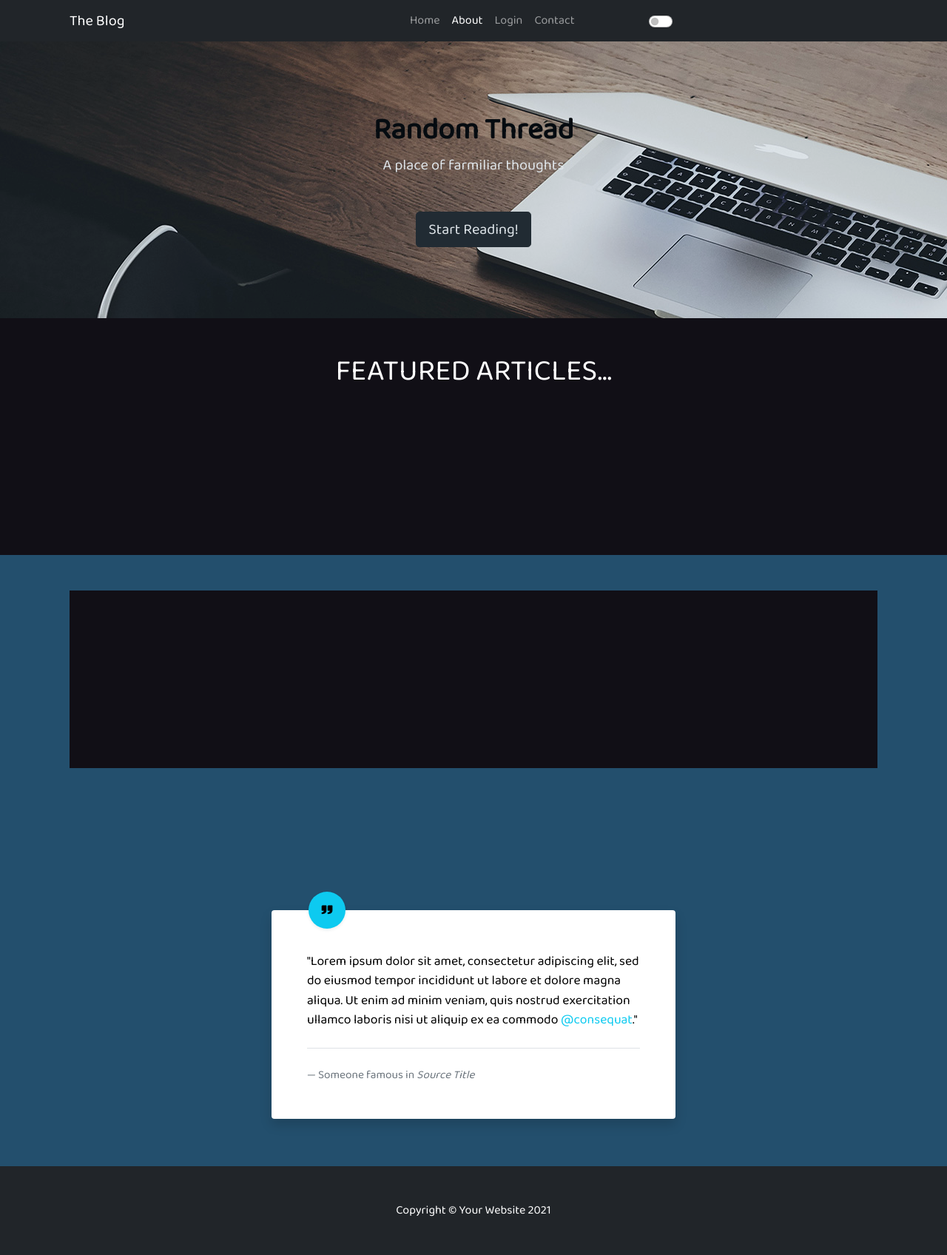
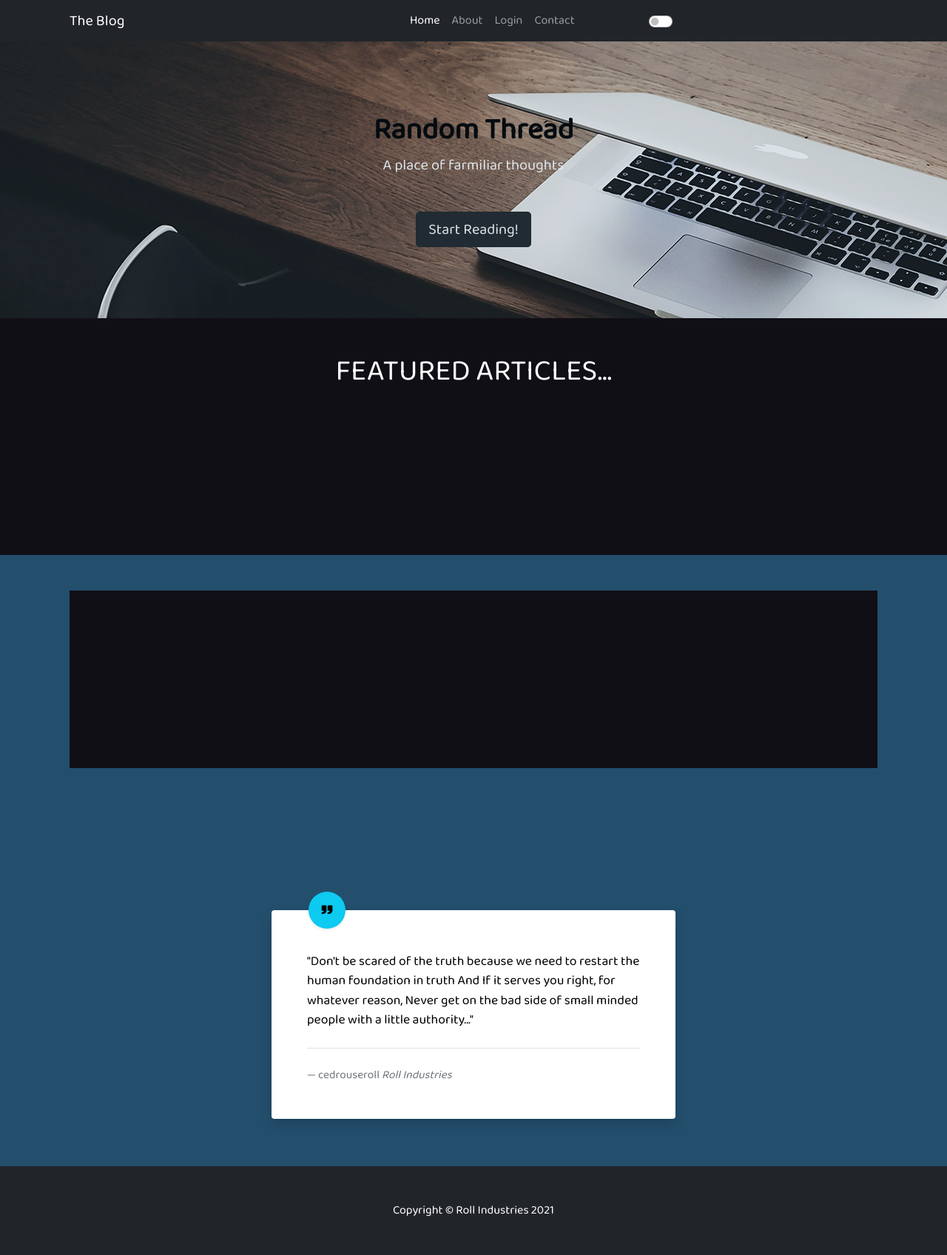
Before and after one commit to zedjarvis/blog, a Django app: template blogapplication/templates/blogapplication/index.html in a window 1280 px wide. Shown: the whole page at 74% size. Run offline with Django 3.2, Linux system fonts and the light colour scheme; the template is opened without the code that fills it, so the values that code supplies are empty; some libraries are stand-ins or nearby versions.

Commit message:
quality updates, links storage and model updated

```diff
--- a/MyWebsite/settings.py
+++ b/MyWebsite/settings.py
@@ -201,7 +201,7 @@ AWS_QUERYSTRING_AUTH = False
 
 AWS_S3_FILE_OVERWRITE = False
 AWS_DEFAULT_ACL = None
-# DEFAULT_FILE_STORAGE = 'storages.backends.s3boto3.S3Boto3Storage'
+DEFAULT_FILE_STORAGE = 'storages.backends.s3boto3.S3Boto3Storage'
 STATICFILES_STORAGE = 'storages.backends.s3boto3.S3Boto3Storage'
 
 DEBUG_PROPAGATE_EXCEPTIONS = True
--- a/accounts/models.py
+++ b/accounts/models.py
@@ -31,7 +31,7 @@ class Profile(models.Model):
                               null=True, blank=True)
 
     profile_image = models.ImageField(default='default.png',
-                                      upload_to='users/',
+                                      upload_to='media/',
                                       null=True, blank=True)
 
     def __str__(self):
--- a/blogapplication/templates/blogapplication/index.html
+++ b/blogapplication/templates/blogapplication/index.html
@@ -6,7 +6,7 @@
         <meta name="viewport" content="width=device-width, initial-scale=1, shrink-to-fit=no" />
         <meta name="description" content="" />
         <meta name="author" content="" />
-        <title>Scrolling Nav - Start Bootstrap Template</title>
+        <title>TheBlog @Roll Industries</title>
         <link rel="icon" type="image/x-icon" href="{% static 'blogapplication/assets/favicon.ico' %}" />
         <!-- Core theme CSS (includes Bootstrap)-->
         <link href="{% static 'accounts/css/boxicons.min.css' %}" rel="stylesheet" />
@@ -23,7 +23,7 @@
                 <div class="collapse navbar-collapse" id="navbarResponsive">
                     <ul class="navbar-nav ms-auto">
                         <li class="nav-item"><a class="nav-link" href="#page-top">Home</a></li>
-                        <li class="nav-item"><a class="nav-link" href="#content">About</a></li>
+                        <li class="nav-item"><a class="nav-link" href="https://rollindustries.herokuapp.com/">About</a></li>
                         <li class="nav-item"><a class="nav-link" href="{% url 'login' %}">Login</a></li>
                         <li class="nav-item"><a class="nav-link" href="#contact">Contact</a></li>
                     </ul>
@@ -134,9 +134,9 @@
                         <!-- CUSTOM BLOCKQUOTE -->
                         <blockquote class="blockquote blockquote-custom bg-white p-5 shadow rounded text-black">
                             <div class="blockquote-custom-icon bg-info shadow-sm"><i class="bx bxs-quote-right"></i></div>
-                            <p class="mb-0 mt-2 font-italic">"Lorem ipsum dolor sit amet, consectetur adipiscing elit, sed do eiusmod  tempor incididunt ut labore et dolore magna aliqua. Ut enim ad minim veniam, quis nostrud exercitation ullamco laboris nisi ut aliquip ex ea commodo <a href="#" class="text-info">@consequat</a>."</p>
-                            <footer class="blockquote-footer pt-4 mt-4 border-top">Someone famous in
-                                <cite title="Source Title">Source Title</cite>
+                            <p class="mb-0 mt-2 font-italic">"Don't be scared of the truth because we need to restart the human foundation in truth And If it serves you right, for whatever reason, Never get on the bad side of small minded people with a little authority..."</p>
+                            <footer class="blockquote-footer pt-4 mt-4 border-top">cedrouseroll
+                                <cite title="Source Title">Roll Industries</cite>
                             </footer>
                         </blockquote><!-- END -->
 
@@ -146,7 +146,7 @@
         </section>
         <!-- Footer-->
         <footer class="py-5 bg-dark">
-            <div class="container px-4"><p class="m-0 text-center text-white">Copyright &copy; Your Website 2021</p></div>
+            <div class="container px-4"><p class="m-0 text-center text-white">Copyright &copy; Roll Industries 2021</p></div>
         </footer>
         <!-- Bootstrap core JS-->
         <script src="{% static 'blogapplication/js/bootstrap.bundle.min.js' %}"></script>
--- a/blogapplication/templates/blogapplication/post_detail.html
+++ b/blogapplication/templates/blogapplication/post_detail.html
@@ -24,7 +24,7 @@
                     <ul class="navbar-nav ms-auto">
                       <li class="nav-item"><a class="nav-link" href="#page-top">Home</a></li>
                       <li class="nav-item"><a class="nav-link" href="{% url 'home' %}">Posts</a></li>
-                        <li class="nav-item"><a class="nav-link" href="#services">About</a></li>
+                        <li class="nav-item"><a class="nav-link" href="https://rollindustries.herokuapp.com/">About</a></li>
                         <li class="nav-item"><a class="nav-link" href="#contact">Contact</a></li>
                     </ul>
                 </div>
@@ -268,7 +268,7 @@
         </div>
         <!-- Footer-->
         <footer class="py-5 bg-dark">
-            <div class="container"><p class="m-0 text-center text-white">Copyright &copy; Your Website 2021</p></div>
+            <div class="container"><p class="m-0 text-center text-white">Copyright &copy; Roll Industries 2021</p></div>
         </footer>
         <!-- Bootstrap core JS-->
         <script src="{% static 'blogapplication/js/bootstrap.bundle.min.js' %}"></script>
```
Also changed, not shown: accounts/templates/accounts/navbar.html (+1 -11 lines).
